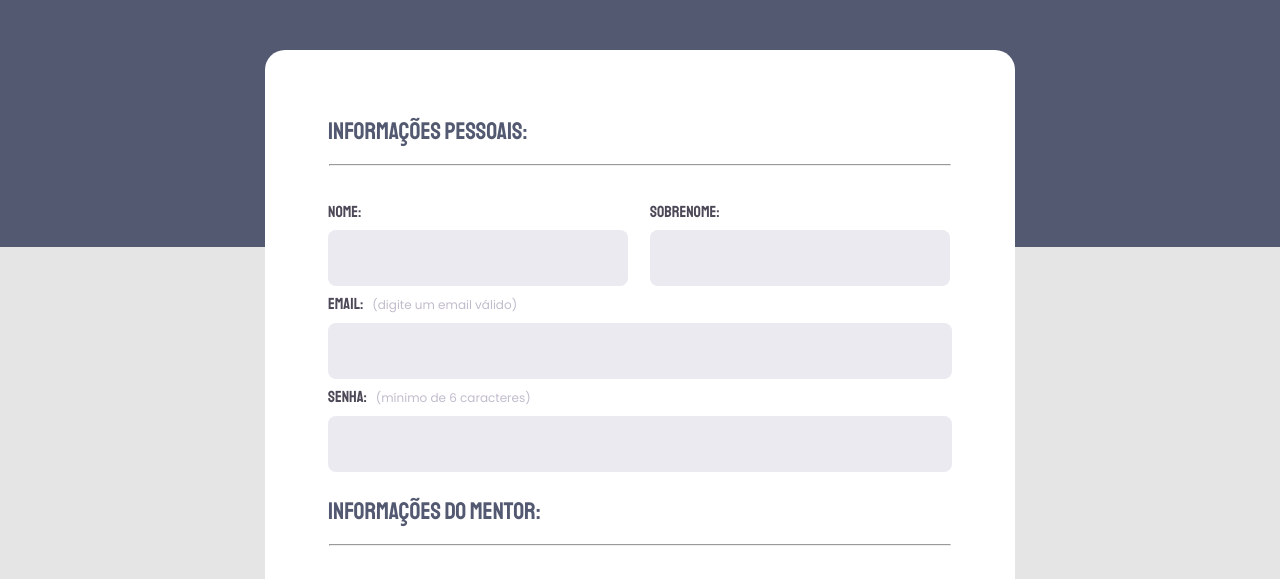
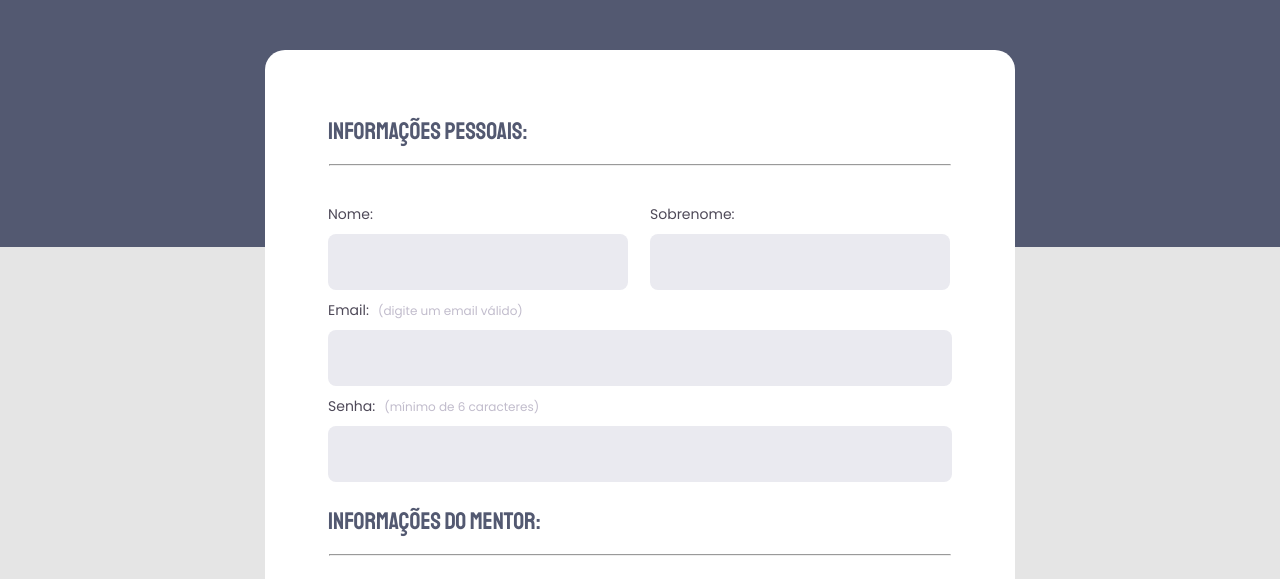
Before and after one commit to matheusvieira14/Codigo_do_desafio_Fase_03--Intermediario, a plain HTML site: page index.html in a window 1280 px wide. Shown: the part 189-768 px from the top of the page. Drawn offline with Linux system fonts and the light colour scheme.

Commit message:
Update style.css

```diff
--- a/style.css
+++ b/style.css
@@ -132,6 +132,11 @@ h3 {
 
 label {
     color: #4E4958;
+    font-family: 'Poppins';
+    font-style: normal;
+    font-weight: 400;
+    font-size: 14px;
+    line-height: 24px;
 }
 
 h4 {
```
